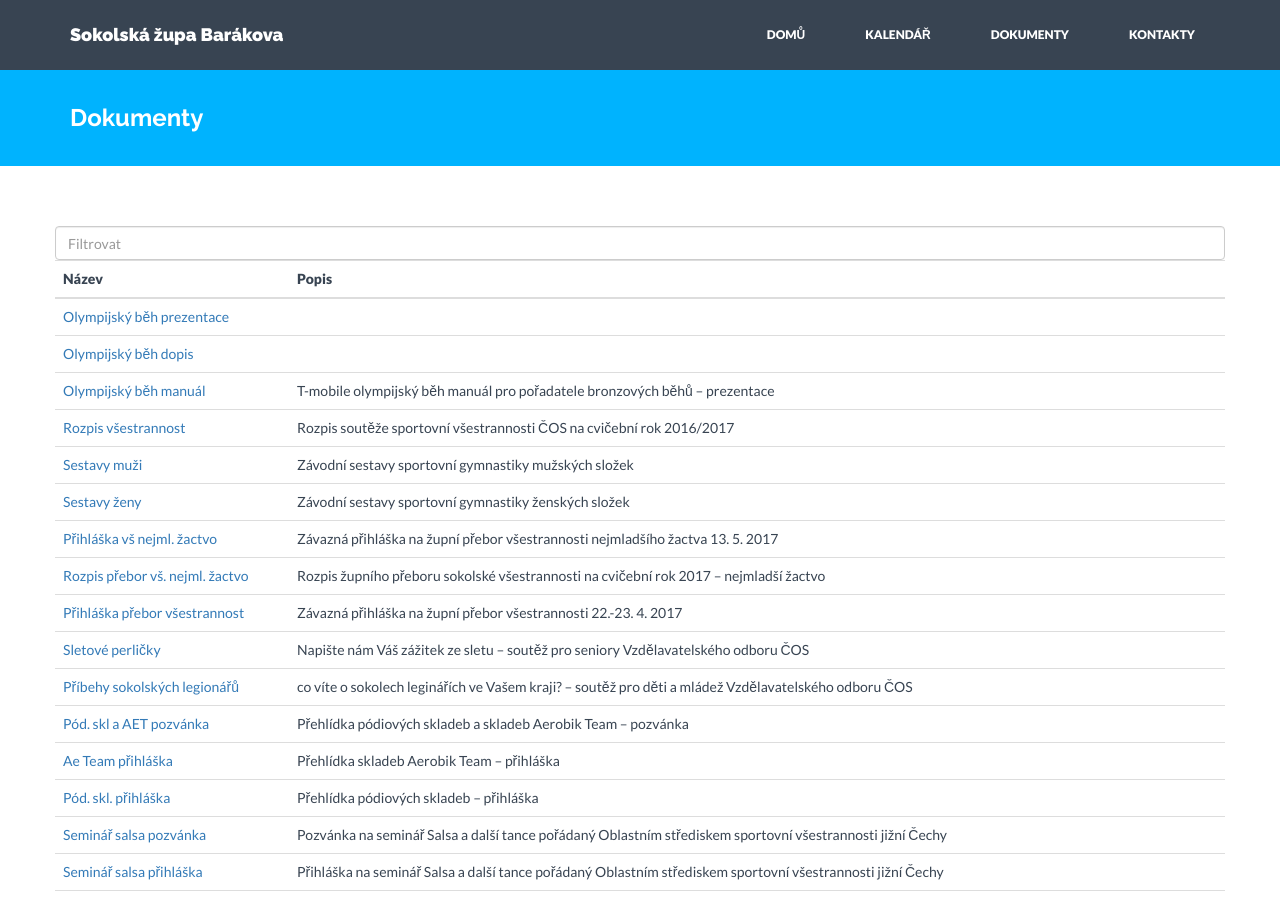
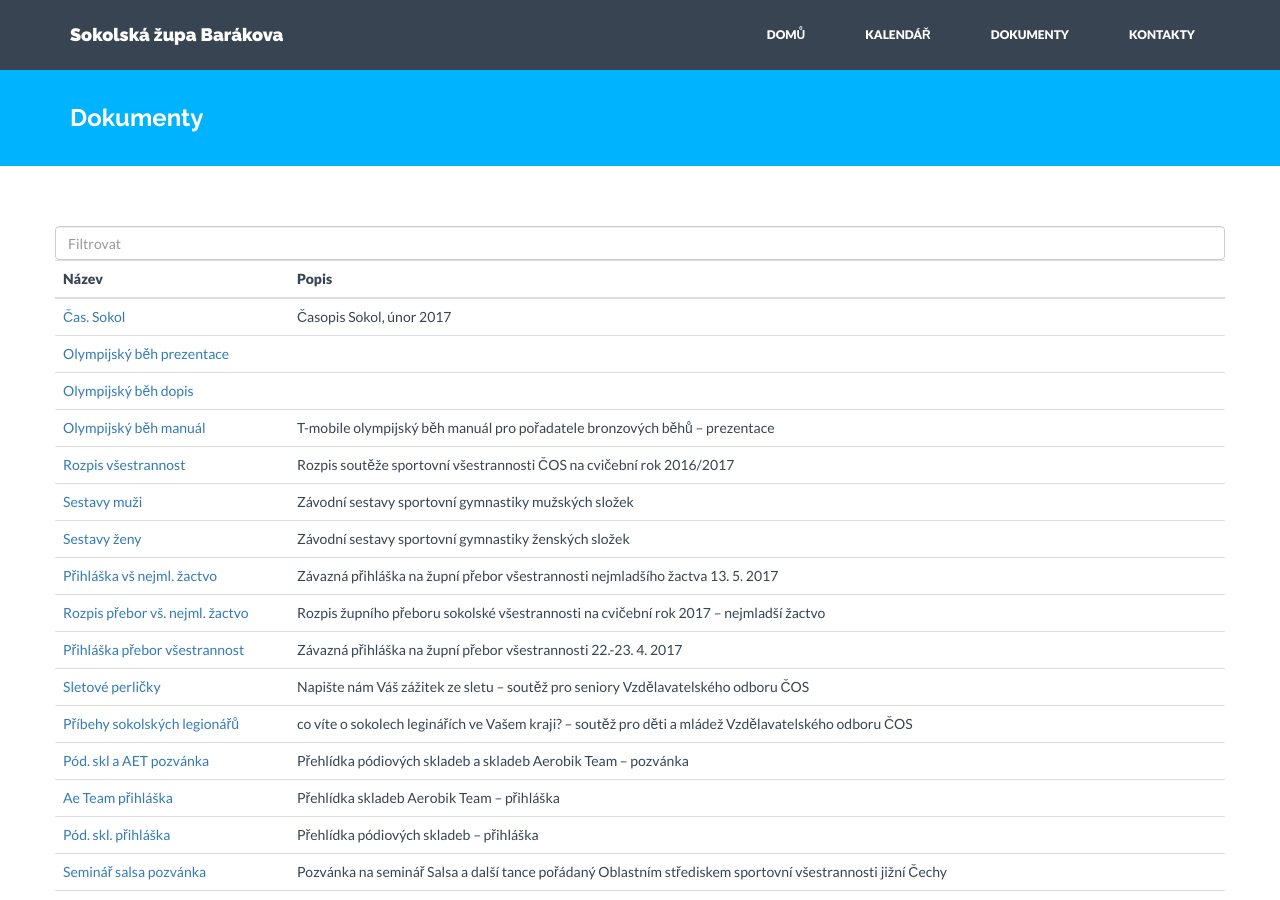
Before and after one commit to milanhybner/zbarakova.cz, a Jekyll site: the page built from dokumenty.md, in a window 1280 px wide and 900 px high. Built offline with Jekyll 4.4.1, drawn with Linux system fonts in a browser that asks for light colours; nearby versions of some CDN libraries.

Commit message:
Přidán časopis Sokol, únor 2017
Přudáno na stránku http://www.zbarakova.cz/dokumenty.html

https://drive.google.com/open?id=0B0w6gDorCVUkS1BzTHVBbC1sWllERzl2TDlaRXdWQ2JuVmNn

```diff
--- a/_data/dokumenty.yaml
+++ b/_data/dokumenty.yaml
@@ -1,3 +1,7 @@
+- nazev: Čas. Sokol
+  url: https://drive.google.com/open?id=0B0w6gDorCVUkS1BzTHVBbC1sWllERzl2TDlaRXdWQ2JuVmNn
+  popis: Časopis Sokol, únor 2017
+
 - nazev: Olympijský běh prezentace
   url: https://drive.google.com/file/d/0B0w6gDorCVUkXzR0djRPZUNPQWM/view?usp=sharing
   popis:
```
